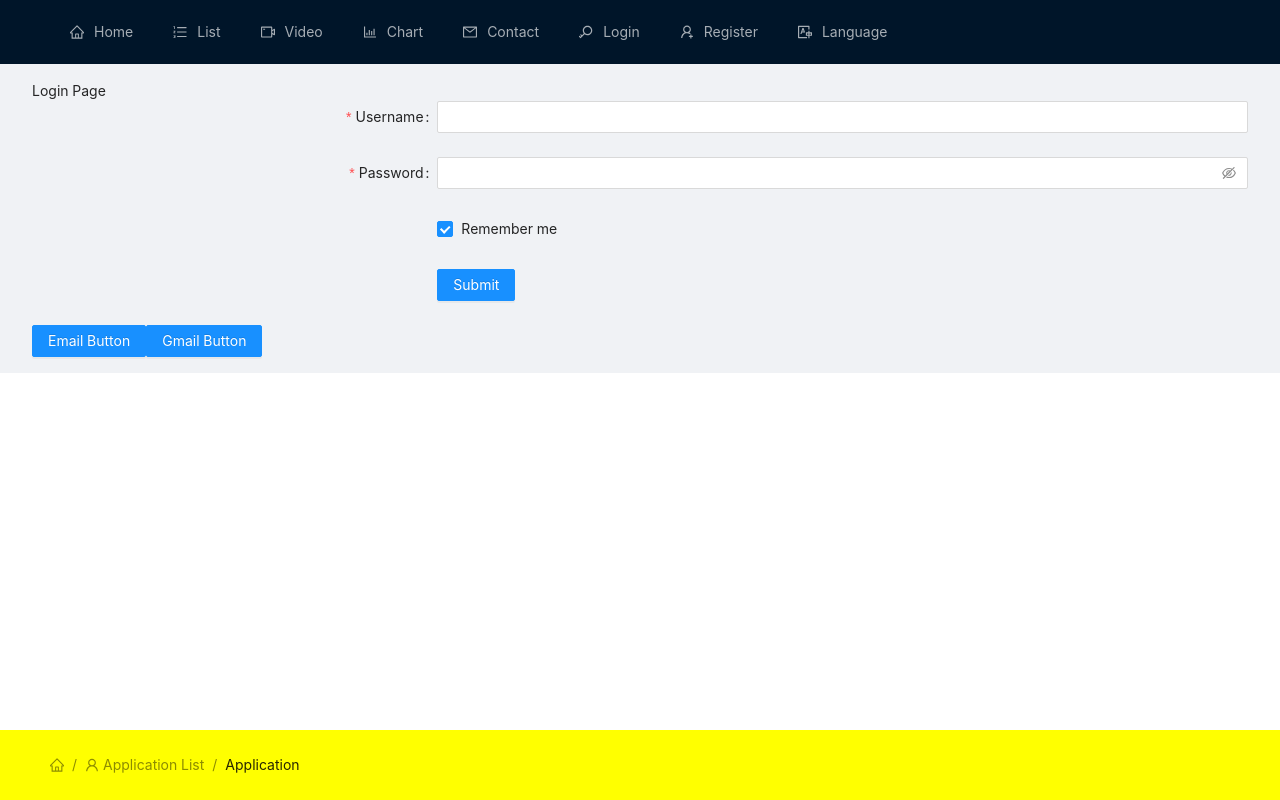
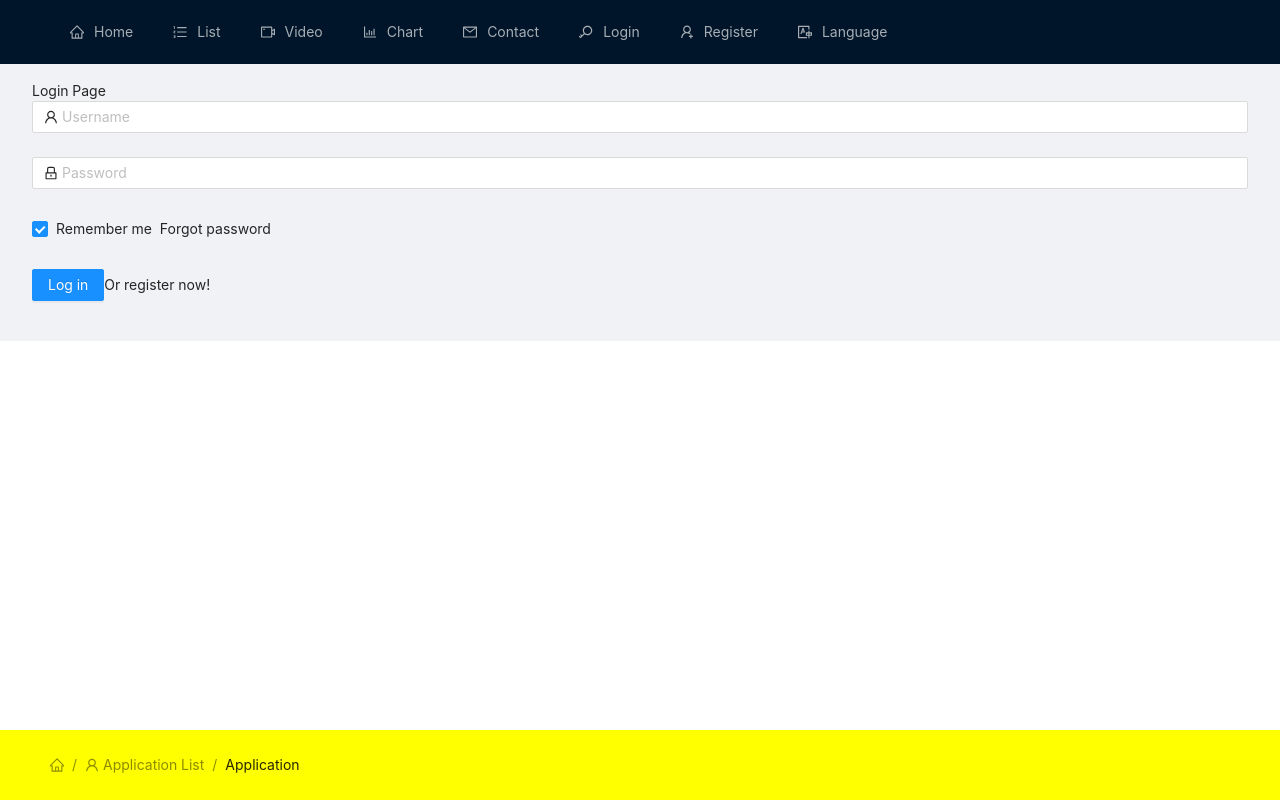
Before and after one commit to de24world/racism-report, a Next.js app: page /login in a window 1280 px wide. Built offline with nearby package versions, Linux system fonts and the light colour scheme; no server answers.

Commit message:
add auth firebase

```diff
--- a/src/components/Login.tsx
+++ b/src/components/Login.tsx
@@ -1,12 +1,13 @@
 import React, { useState } from 'react';
-import { Form, Input, Button, Checkbox } from 'antd';
 import { auth } from '../../firebase';
 import { getAuth, createUserWithEmailAndPassword } from 'firebase/auth';
+import { Form, Input, Button, Checkbox } from 'antd';
+import { UserOutlined, LockOutlined } from '@ant-design/icons';
 
 type Props = {};
 
 function Login({}: Props) {
-  console.log(auth, 'auth with Firebase');
+  // console.log(auth, 'auth with Firebase');
   //   const userData = createUserWithEmailAndPassword(auth, email, password)
   //     .then((userCredential) => {
   //       // Signed in
@@ -20,44 +21,35 @@ function Login({}: Props) {
   //     });
 
   const onFinish = (values: any) => {
-    console.log('Success:', values);
-  };
-
-  const onFinishFailed = (errorInfo: any) => {
-    console.log('Failed:', errorInfo);
+    console.log('Received values of form: ', values);
   };
 
   return (
     <>
-      <Form
-        name="basic"
-        labelCol={{ span: 8 }}
-        wrapperCol={{ span: 16 }}
-        initialValues={{ remember: true }}
-        onFinish={onFinish}
-        onFinishFailed={onFinishFailed}
-        autoComplete="off"
-      >
-        <Form.Item label="Username" name="username" rules={[{ required: true, message: 'Please input your username!' }]}>
-          <Input />
+      <Form name="normal_login" className="login-form" initialValues={{ remember: true }} onFinish={onFinish}>
+        <Form.Item name="username" rules={[{ required: true, message: 'Please input your Username!' }]}>
+          <Input prefix={<UserOutlined className="site-form-item-icon" />} placeholder="Username" />
+        </Form.Item>
+        <Form.Item name="password" rules={[{ required: true, message: 'Please input your Password!' }]}>
+          <Input prefix={<LockOutlined className="site-form-item-icon" />} type="password" placeholder="Password" />
+        </Form.Item>
+        <Form.Item>
+          <Form.Item name="remember" valuePropName="checked" noStyle>
+            <Checkbox>Remember me</Checkbox>
+          </Form.Item>
+
+          <a className="login-form-forgot" href="">
+            Forgot password
+          </a>
         </Form.Item>
 
-        <Form.Item label="Password" name="password" rules={[{ required: true, message: 'Please input your password!' }]}>
-          <Input.Password />
-        </Form.Item>
-
-        <Form.Item name="remember" valuePropName="checked" wrapperCol={{ offset: 8, span: 16 }}>
-          <Checkbox>Remember me</Checkbox>
-        </Form.Item>
-
-        <Form.Item wrapperCol={{ offset: 8, span: 16 }}>
-          <Button type="primary" htmlType="submit">
-            Submit
+        <Form.Item>
+          <Button type="primary" htmlType="submit" className="login-form-button">
+            Log in
           </Button>
+          Or <a href="">register now!</a>
         </Form.Item>
       </Form>
-      <Button type="primary">Email Button</Button>
-      <Button type="primary">Gmail Button</Button>
     </>
   );
 }
```
Also changed, not shown: pages/signup.tsx (added, +13 -0 lines), src/components/Register.tsx (added, +47 -0 lines), src/context/AuthContext.tsx (added, +47 -0 lines).
